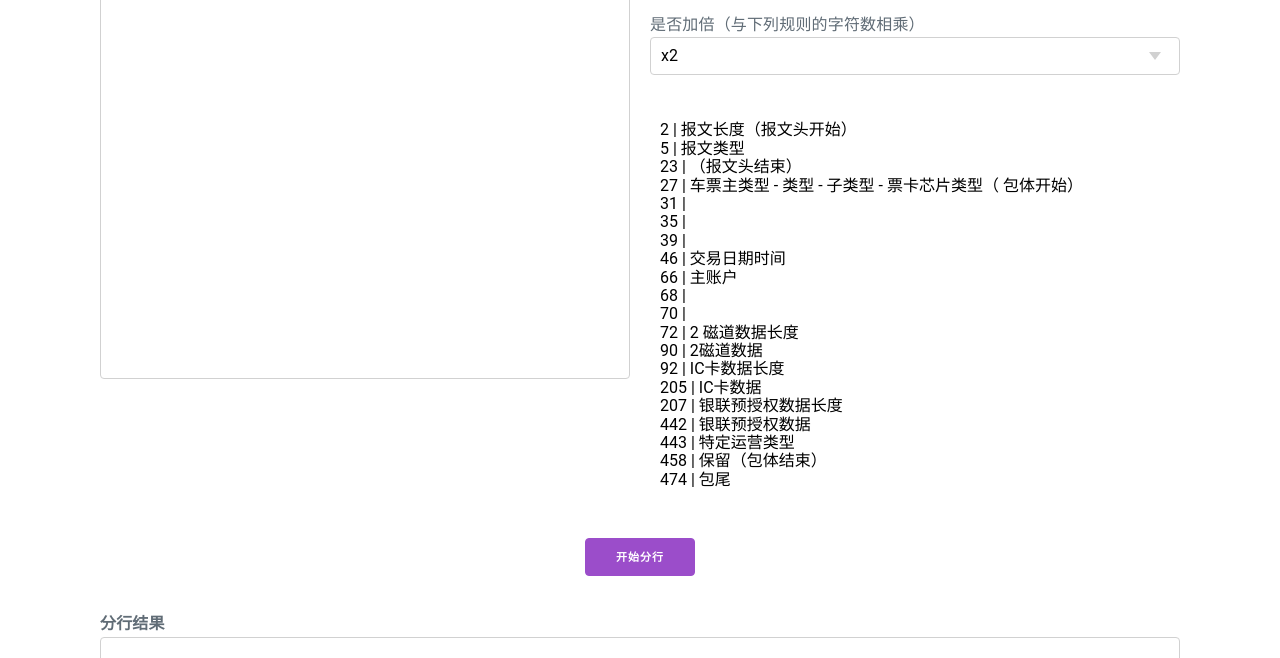
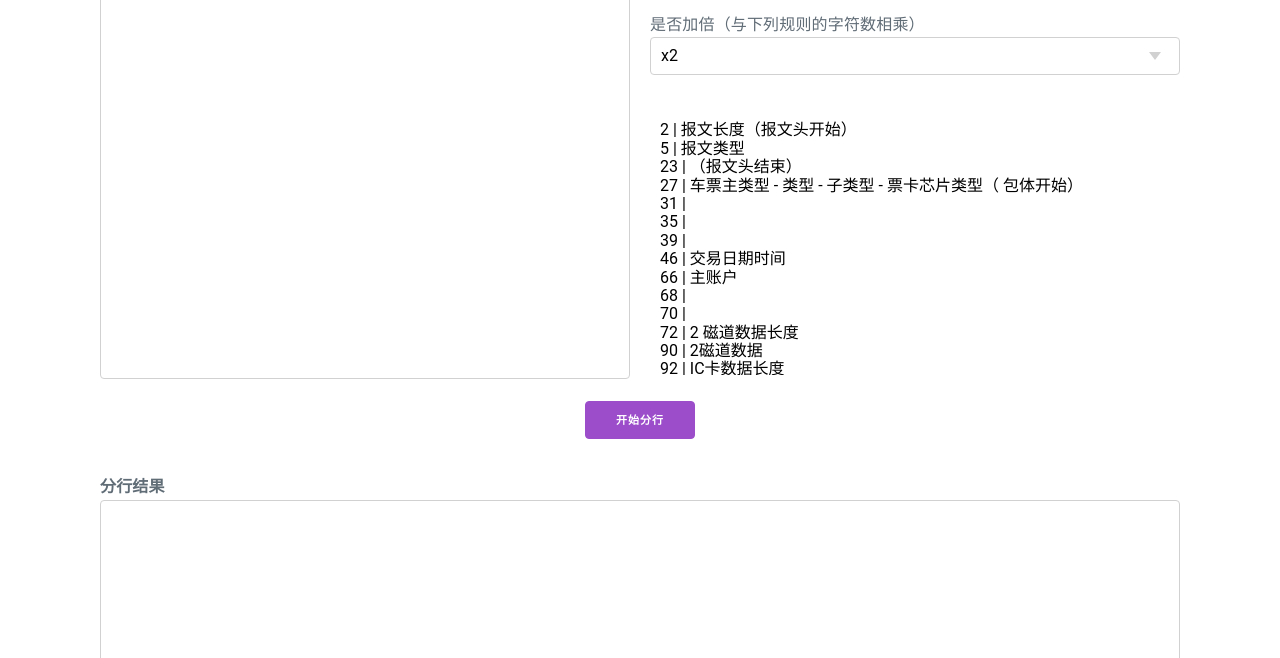
Before and after one commit to tfa2012/webtools, a plain HTML site: page string-cutter.html in a window 1280 px wide. Shown: the part 142-800 px from the top of the page. Drawn offline with nearby package versions, Linux system fonts and the light colour scheme; files whose address does not match are found by name.

```diff
--- a/string-cutter.html
+++ b/string-cutter.html
@@ -32,7 +32,7 @@
 						<option value="2" selected>x2</option>
 						<option value="4">x4</option>
 					</select></p>
-					<textarea style='height:400px; border: 0; resize: none;' id="ruleShow"></textarea>
+					<textarea style='height:260px; border: 0; resize: none;' id="ruleShow"></textarea>
 
 				</div>
 			</div>
```
Also changed, not shown: config/string-cutter.defs.js (renamed from .config/string-cutter.defs.js).
